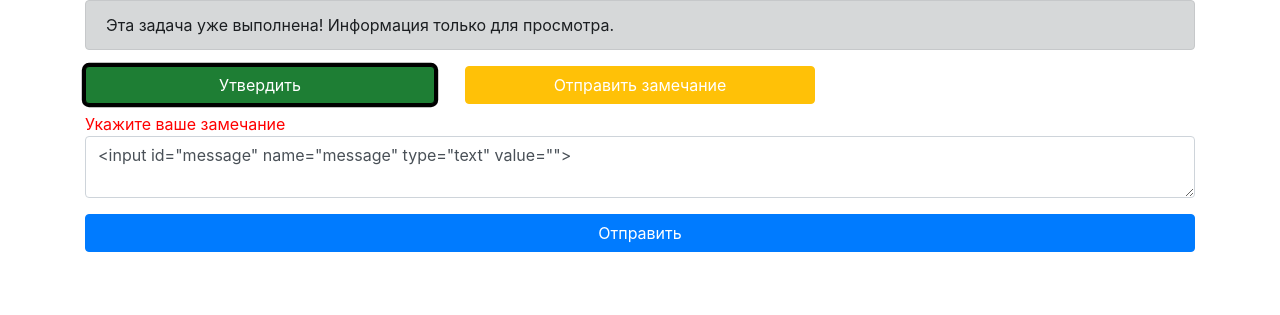
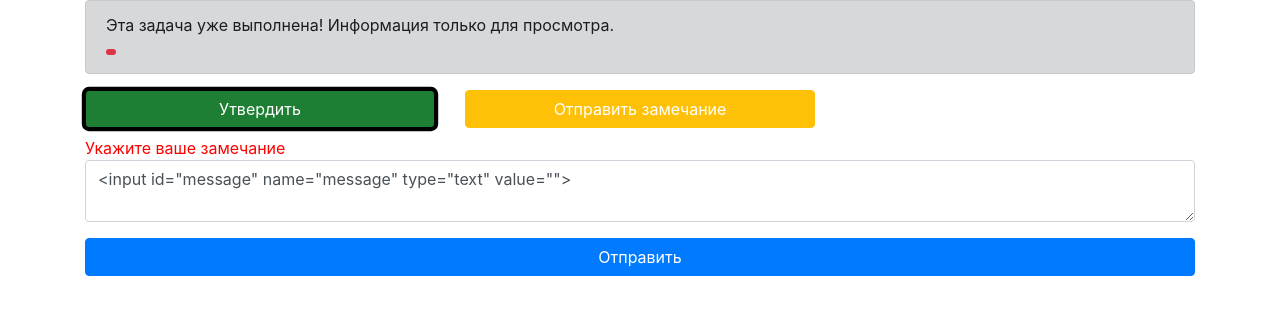
Before and after one commit to rzabolotin/vb_soglasovanie_flask, a Flask app: template webapp/templates/soglasovanie/task.html in a window 1280 px wide. Shown: the top 315 px of the page. Run offline with Flask 2, Linux system fonts and the light colour scheme; tables that the repository leaves empty hold one stand-in row (values such as "Sample post"); the template is opened without the code that fills it: values that come from a table or form of the project are taken from there, most other values are stand-ins (such as "Sample title", 1, 10 or a date in 2020); some libraries are stand-ins or nearby versions.

Commit message:
Добавил бейдж о результатах согласования в выполненнйо задаче

```diff
--- a/webapp/templates/soglasovanie/task.html
+++ b/webapp/templates/soglasovanie/task.html
@@ -47,6 +47,16 @@
 
 <div class="alert alert-dark" role="alert">
   Эта задача уже выполнена! Информация только для просмотра.
+    <br>
+    {% if form.verdict == 'success'%}
+    <span class='badge badge-success'>Согласовано</span>
+  {% elif form.verdict == 'mistake'%}
+    <span class='badge badge-warning'>Отклонено</span>
+  {% else %}
+    <span class='badge badge-danger'>{{form.verdict}}</span>
+  {% endif %}
+
+
 </div>
 
 {% endif %}
```
